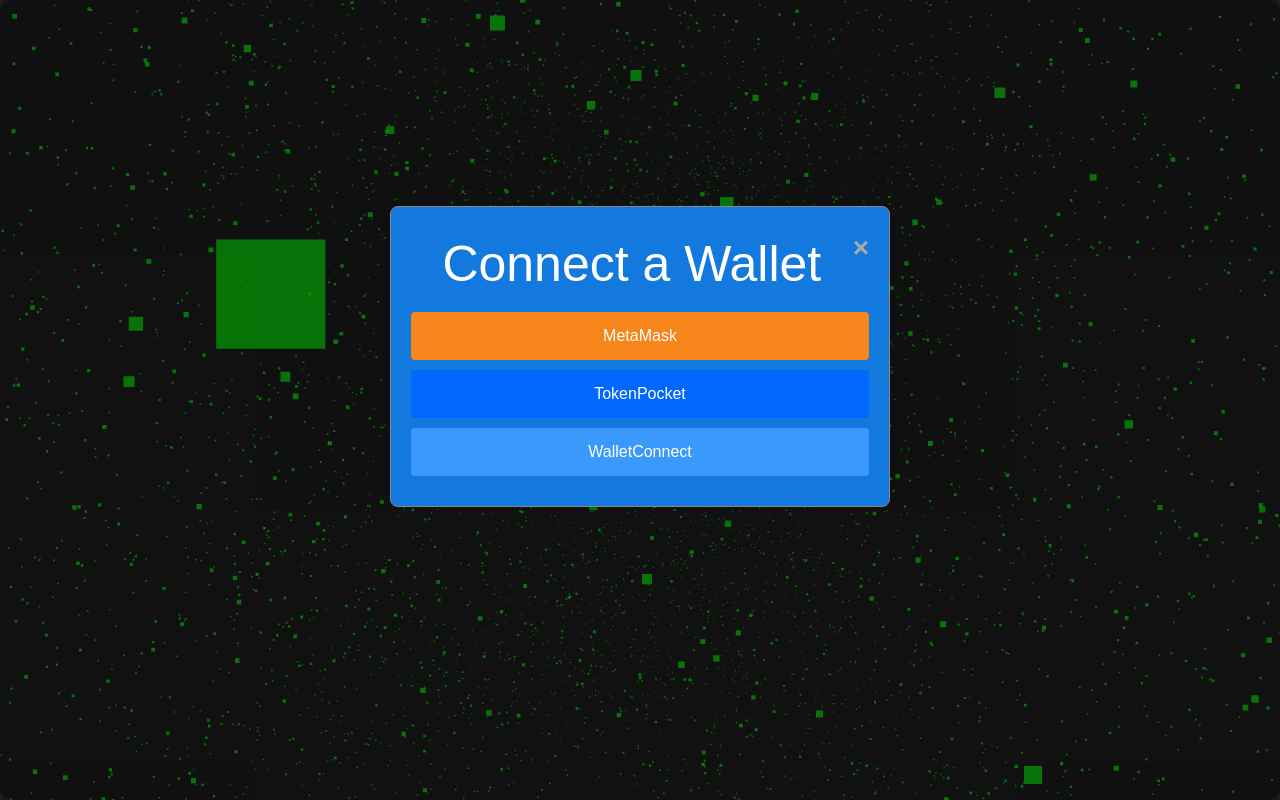
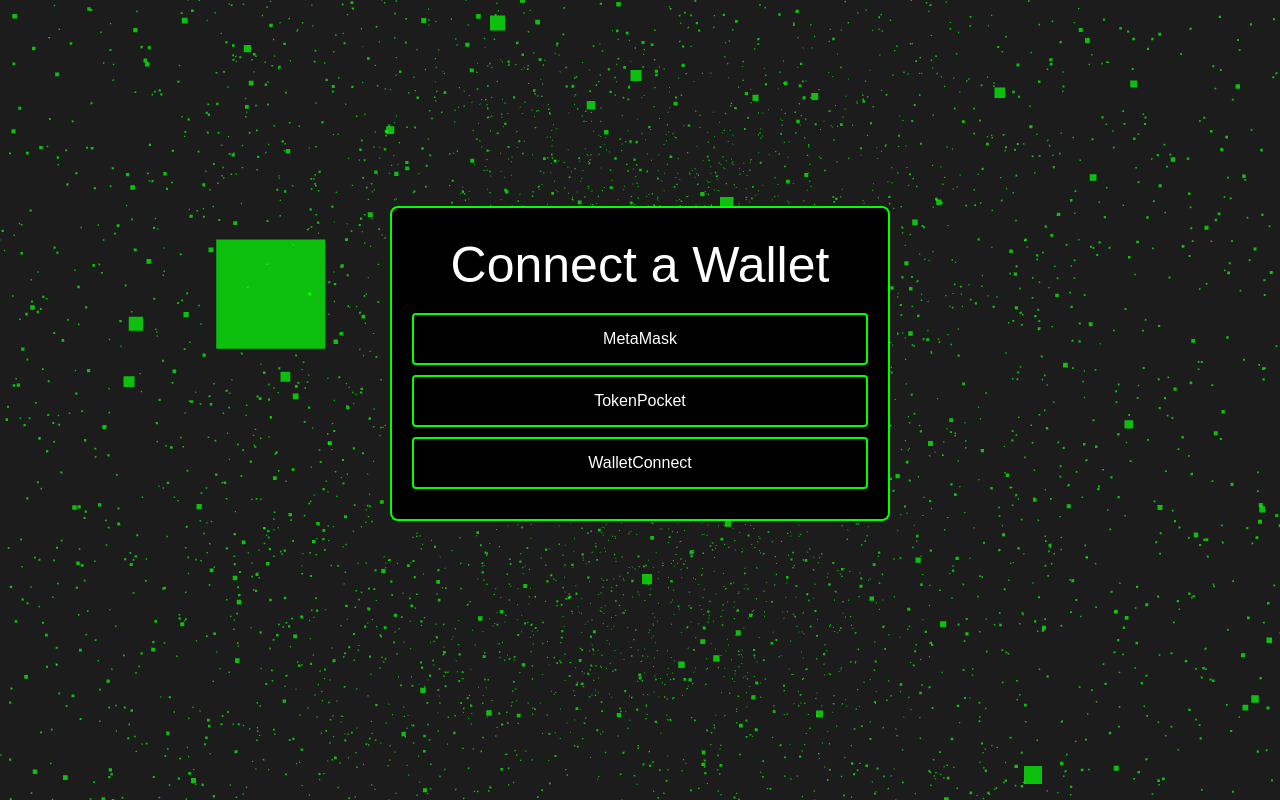
Before and after one commit to ashishjha20/jobber, a React (Create React App) app: page /connect-wallet in a window 1280 px wide. Built offline with nearby package versions, Linux system fonts and the light colour scheme.

Commit message:
aryan ne kiya kaam tamaam
Co-Authored-By: 1aryansharma1 <166245826+1aryansharma1@users.noreply.github.com>
Co-Authored-By: ashishjha20 <150445587+ashishjha20@users.noreply.github.com>

```diff
--- a/src/components/ConnectWallet.css
+++ b/src/components/ConnectWallet.css
@@ -1,4 +1,6 @@
 /* Modal styles */
+
+
 .modal {
   display: none;
   position: fixed;
@@ -8,12 +10,11 @@
   width: 100%;
   height: 100%;
   overflow: auto;
-    background-color: rgb(0,0,0);
-    background-color: rgba(0,0,0,0.4);
+
 }
 
 .modal-content {
-    background-color: #fefefe;
+  background-color: black;
   margin: 15% auto;
   padding: 20px;
   border: 1px solid #888;
@@ -41,29 +42,52 @@
   width: 100%;
   padding: 12px;
   margin: 10px 0;
-    background-color: #f0f0f0;
+  background-color: #000000;
   border: none;
   cursor: pointer;
   text-align: center;
   font-size: 16px;
   border-radius: 4px;
 }
+#fuck{
+  position:absolute;
+  width: 100%;
+  display: flex;
+  justify-content: center;
+  align-items: center;
+  flex-direction: column;
+  height: 40vw;
+  gap: 40px;
+}
+#fuck h3{
+  background-color: black;
+  border: 2px solid #00ff00;
+  padding: 10px;
+  border-radius: 20px;
+}
 
 .metamask-btn {
-    background-color: #f6851b;
+  background-color: #000000;
   color: white;
+  border: 2px solid #00ff00;
 }
 
 .tokenpocket-btn {
-    background-color: #0067ff;
+  background-color: #000000;
   color: white;
+  border: 2px solid #00ff00;
 }
 
 .walletconnect-btn {
-    background-color: #3b99fc;
+  background-color: #000000;
   color: white;
+  border: 2px solid #00ff00;
 }
 
 .wallet-btn:hover {
   opacity: 0.8;
 }
+.aadibt{
+  width: 7%;
+
+}
--- a/src/components/ConnectWallet.jsx
+++ b/src/components/ConnectWallet.jsx
@@ -56,12 +56,12 @@
       {!selectedWallet ? (
         <div id="walletModal" className="modal" style={{ display: 'block' }}>
           <div className="modal-content">
-            <span
+            {/* <span
               className="close"
               onClick={() => document.getElementById('walletModal').style.display = 'none'}
             >
               &times;
-            </span>
+            </span> */}
             <h2 className="text-xl font-bold mb-4">Connect a Wallet</h2>
 
             <div className="wallet-options">
@@ -104,7 +104,7 @@
           </button>
         </div>
       ) : (
-        <div>
+        <div id='fuck'>
           <h3 className="text-lg font-bold mb-2">Scan the QR code to download {selectedWallet}:</h3>
           <QRCodeCanvas value={qrUrl} size={256} />
 
@@ -113,9 +113,9 @@
               setSelectedWallet(null);
               setQrUrl('');
             }}
-            className="bg-red-500 text-white py-2 px-4 rounded mt-4"
+            className="bg-red-500 text-white py-2 px-4 rounded mt-4 aadibt"
           >
-            Back to Wallet Selection
+            Back
           </button>
         </div>
       )}
--- a/src/components/Modal.css
+++ b/src/components/Modal.css
@@ -11,9 +11,15 @@
 }
 
 .modal-content {
-    background: rgb(19, 121, 223);
+  background: #000000;
   padding: 20px;
   border-radius: 8px;
   width: 500px;
   text-align: center;
+  border: 2px solid #00ff00;
 }
+
+.modal-content:hover{
+  transform: translateY(-10px);
+  box-shadow: 0 0 15px #32CD32;
+}
```
Lines whose indentation alone changed are shown as unchanged.
